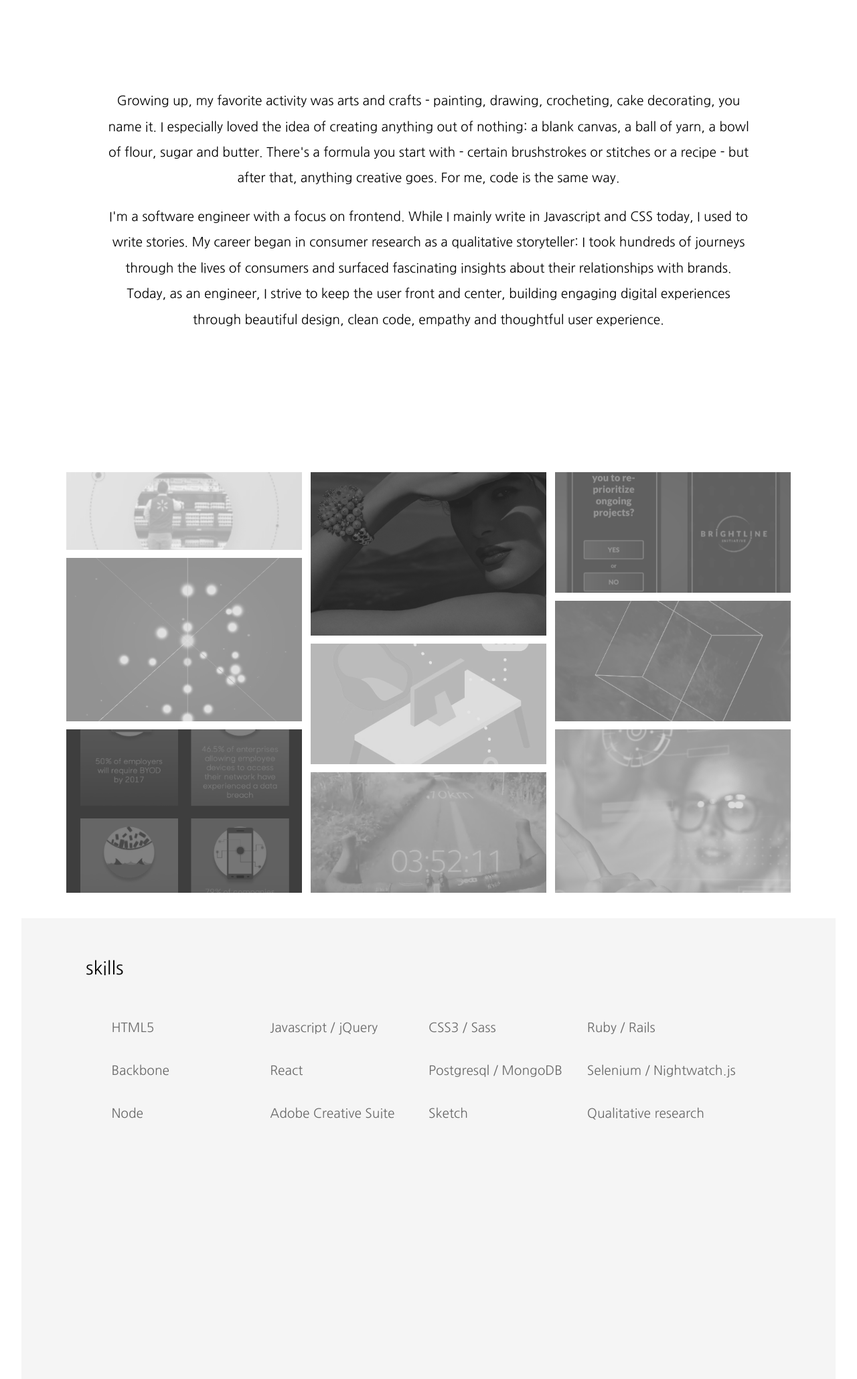
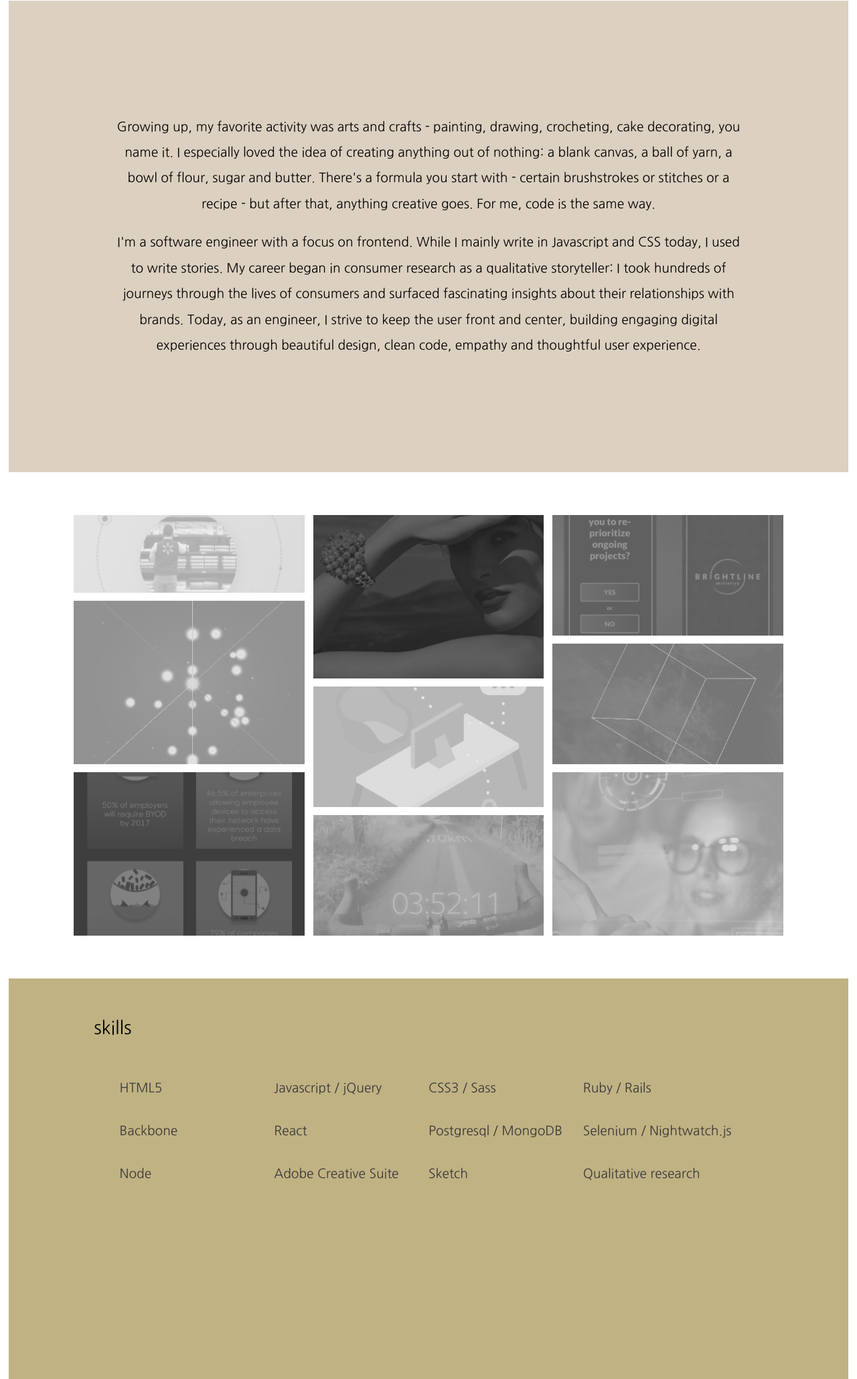
Before and after one commit to karynntran/parcel-kt, a website built with Parcel: page index.html in a window 1280 px wide. Shown: the part 741-2800 px from the top of the page at 67% size. Built offline with nearby package versions, Linux system fonts and the light colour scheme; files whose address does not match are found by name.

Commit message:
add gold theme

```diff
--- a/js/templates.js
+++ b/js/templates.js
@@ -8,7 +8,7 @@ const layout = () => {
 
 const intro = (data) => {
 	return `
-		<div class="bg" style="background-image: url('../images/yarn.jpg')"></div>
+		<div class="bg"></div>
 		<div class="content">
 			<div class="intro-name">
 				<div class="first">karynn</div>
--- a/scss/main.scss
+++ b/scss/main.scss
@@ -1,6 +1,12 @@
 @import url('https://fonts.googleapis.com/css?family=EB+Garamond:400,500i,700&display=swap');
 @import url('https://fonts.googleapis.com/css?family=Roboto:300,400&display=swap');
 @import url('https://fonts.googleapis.com/css?family=Nanum+Gothic:400,700,800&display=swap');
+
+
+$copy: #373737;
+$main: #f4f4f4;
+$second: #DCD0C0;
+$third: #C0B283;
 
 body {
 	background: #fff;
@@ -43,6 +49,8 @@ section {
 	position: relative;
 	height: 55em;
 	opacity: 0;
+	margin: 1em;
+	background-color: $main;
 	&.active {
 		opacity: 1;
 		transition: opacity .25s ease-in .25s;
@@ -54,7 +62,6 @@ section {
 }
 
 .intro {
-	width: 100%;
 	.content {
 		width: 100%;
 		height: 100%;
@@ -91,7 +98,7 @@ section {
 		text-align: justify;
 		background-color: rgb(246, 246, 246);
 		position: relative;
-		color: #000;
+		color: $copy;
 	}
 	.first {
 		letter-spacing: .15em;
@@ -105,7 +112,7 @@ section {
 		z-index: 5;
 		width: 100%;
 		height: .3em;
-		border-bottom: .3em solid #000;
+		border-bottom: .3em solid #c0b283;
 		&:before,
 		&:after {
 			content: '';
@@ -147,6 +154,7 @@ section {
 }
 
 .about {
+	background-color: $second;
 	.content {
 		text-align: center;
 		margin: 0 auto;
@@ -164,39 +172,10 @@ section {
 	}
 }
 
-.skills {
-	.content {
-		font-size: 1.5em;
-		width: 95%;
-		height: 100%;
-		margin: 0 auto;
-		background-color: #F5F5F5;
-	}
-	.skills-title {
-		text-align: left;
-		font-size: 1.4em;
-		// font-weight: 700;
-	}
-	.skills-list {
-		// font-family: "Nanum Got", sans-serif;
-		height: 14em;
-		color: #696969;
-		padding: 2em;
-		display: grid;
-		grid-template-columns: 1fr 1fr 1fr 1fr;
-		grid-template-rows: 1fr 1fr 1fr;
-		align-items: center;
-	}
-	.skill {
-		height: 1em;
-		flex: 1;
-		text-align: left;
-	}
-}
-
 .work {
 	overflow: visible;
 	left: 0;
+	background-color: #fff;
 	&.shrink {
 		.content {
 			left: -100%;
@@ -514,8 +493,38 @@ section {
 	}
 }
 
+.skills {
+	background-color: $third;
+	.content {
+		font-size: 1.5em;
+		width: 95%;
+		height: 100%;
+		margin: 0 auto;
+	}
+	.skills-title {
+		text-align: left;
+		font-size: 1.4em;
+		// font-weight: 700;
+	}
+	.skills-list {
+		// font-family: "Nanum Got", sans-serif;
+		height: 14em;
+		color: $copy;
+		padding: 2em;
+		display: grid;
+		grid-template-columns: 1fr 1fr 1fr 1fr;
+		grid-template-rows: 1fr 1fr 1fr;
+		align-items: center;
+	}
+	.skill {
+		height: 1em;
+		flex: 1;
+		text-align: left;
+	}
+}
+
 .contact {
-	width: 100%;
+	background-color: $main;
 	.content {
 		margin: 0 auto;
 		width: 45em;
@@ -535,7 +544,7 @@ section {
 	}
 	a {
 		text-decoration: none;
-		color: #000;
+		color: #c0b283;
 		text-align: center;
 		display: block;
 	}
```
Also changed, not shown: 4 other files.
